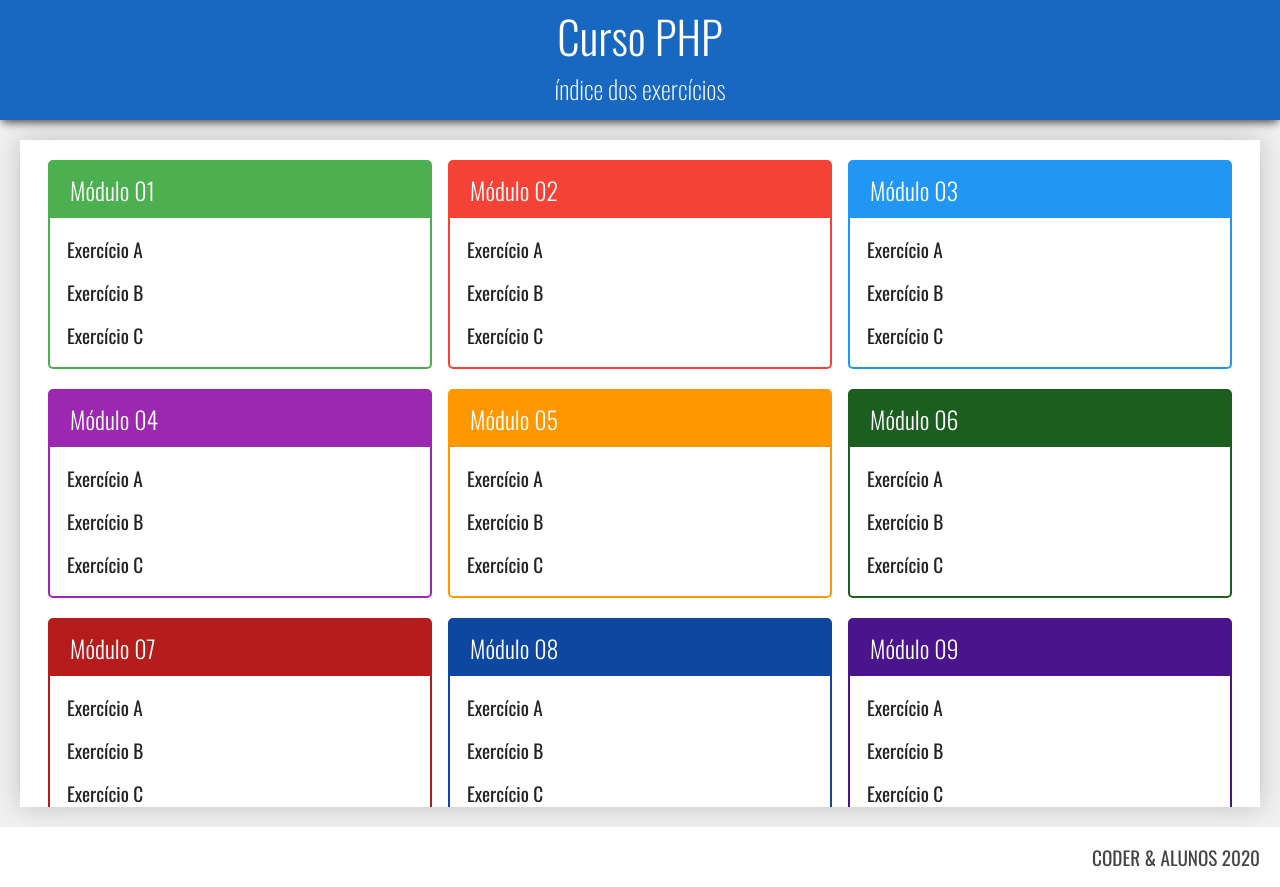
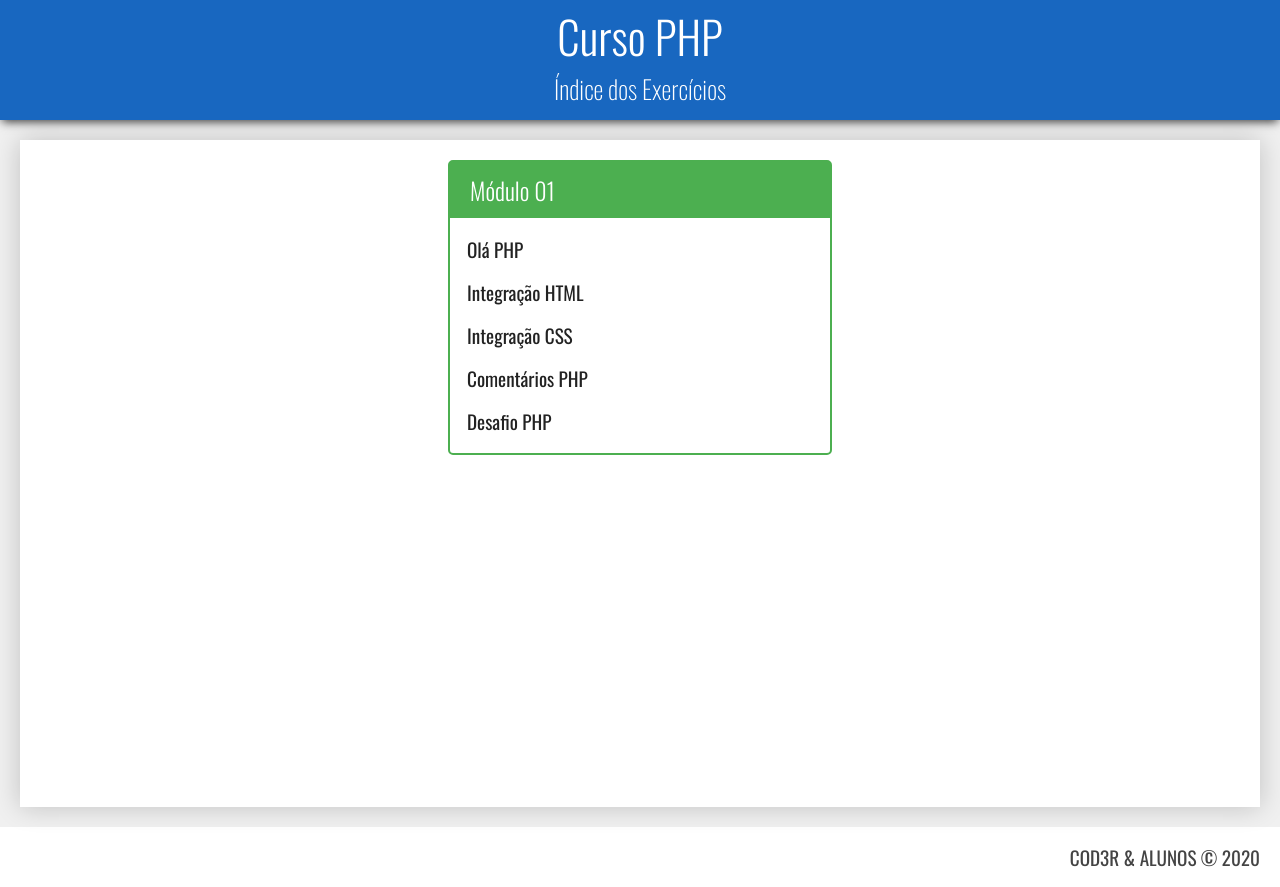
Before and after one commit to GabrielMBoeira/cod3r_php, a PHP site: page / in a window 1280 px wide. Run offline with PHP 8.4, Linux system fonts and the light colour scheme.

Commit message:
adicionando arquivos

```diff
--- a/index.php
+++ b/index.php
@@ -1,15 +1,15 @@
 <!DOCTYPE html>
-<html lang="pt">
+<html lang="en">
 <head>
     <meta charset="UTF-8">
+    <link href="https://fonts.googleapis.com/css?family=Oswald:200,300,400,500,600,700" rel="stylesheet">
+    <link rel="stylesheet" href="recursos/css/estilo.css">
     <title>Curso PHP</title>
-    <link href="https://fonts.googleapis.com/css?family=Oswald:200,300,400,500,600,700&display=swap" rel="stylesheet">
-    <link rel="stylesheet" href="recursos/css/estilo.css">
 </head>
 <body>
     <header class="cabecalho">
         <h1>Curso PHP</h1>
-        <H2>índice dos exercícios</H2>
+        <h2>Índice dos Exercícios</h2>
     </header>
     <main class="principal">
         <div class="conteudo">
@@ -17,78 +17,18 @@
                 <div class="modulo verde">
                     <h3>Módulo 01</h3>
                     <ul>
-                        <li><a href="exercicio.php">Exercício A</a></li>
-                        <li><a href="#">Exercício B</a></li>
-                        <li><a href="#">Exercício C</a></li>
-                    </ul>
-                </div>
-                <div class="modulo vermelho">
-                    <h3>Módulo 02</h3>
-                    <ul>
-                        <li><a href="#">Exercício A</a></li>
-                        <li><a href="#">Exercício B</a></li>
-                        <li><a href="#">Exercício C</a></li>
-                    </ul>
-                </div>
-                <div class="modulo azul">
-                    <h3>Módulo 03</h3>
-                    <ul>
-                        <li><a href="#">Exercício A</a></li>
-                        <li><a href="#">Exercício B</a></li>
-                        <li><a href="#">Exercício C</a></li>
-                    </ul>
-                </div>
-                <div class="modulo roxo">
-                    <h3>Módulo 04</h3>
-                    <ul>
-                        <li><a href="#">Exercício A</a></li>
-                        <li><a href="#">Exercício B</a></li>
-                        <li><a href="#">Exercício C</a></li>
-                    </ul>
-                </div>
-                <div class="modulo laranja">
-                    <h3>Módulo 05</h3>
-                    <ul>
-                        <li><a href="#">Exercício A</a></li>
-                        <li><a href="#">Exercício B</a></li>
-                        <li><a href="#">Exercício C</a></li>
-                    </ul>
-                </div>
-                <div class="modulo verde-escuro">
-                    <h3>Módulo 06</h3>
-                    <ul>
-                        <li><a href="#">Exercício A</a></li>
-                        <li><a href="#">Exercício B</a></li>
-                        <li><a href="#">Exercício C</a></li>
-                    </ul>
-                </div>
-                <div class="modulo vermelho-escuro">
-                    <h3>Módulo 07</h3>
-                    <ul>
-                        <li><a href="#">Exercício A</a></li>
-                        <li><a href="#">Exercício B</a></li>
-                        <li><a href="#">Exercício C</a></li>
-                    </ul>
-                </div>
-                <div class="modulo azul-escuro">
-                    <h3>Módulo 08</h3>
-                    <ul>
-                        <li><a href="#">Exercício A</a></li>
-                        <li><a href="#">Exercício B</a></li>
-                        <li><a href="#">Exercício C</a></li>
-                    </ul>
-                </div>
-                <div class="modulo roxo-escuro">
-                    <h3>Módulo 09</h3>
-                    <ul>
-                        <li><a href="#">Exercício A</a></li>
-                        <li><a href="#">Exercício B</a></li>
-                        <li><a href="#">Exercício C</a></li>
+                        <li><a href="exercicio.php?dir=basico&file=ola">Olá PHP</a></li>
+                        <li><a href="exercicio.php?dir=basico&file=html">Integração HTML</a></li>
+                        <li><a href="exercicio.php?dir=basico&file=CSS">Integração CSS</a></li>
+                        <li><a href="exercicio.php?dir=basico&file=comentarios">Comentários PHP</a></li>
+                        <li><a href="exercicio.php?dir=basico&file=desafio">Desafio PHP</a></li>
                     </ul>
                 </div>
             </nav>
         </div>
     </main>
-    <footer class="rodape">CODER & ALUNOS <?= date('Y'); ?></footer>
+    <footer class="rodape">
+        COD3R & ALUNOS © <?= date('Y'); ?>
+    </footer>
 </body>
 </html>
--- a/recursos/css/estilo.css
+++ b/recursos/css/estilo.css
@@ -25,7 +25,7 @@ body {
     align-items: center;
     padding-bottom: 10px;
     z-index: 1;
-    box-shadow: 0px 4px 9px -2px rgba(0, 0, 0, 0.75);
+    box-shadow: 0px 4px 9px -2px rgba(0,0,0,0.75);
 }
 
 .cabecalho > h1 {
@@ -107,32 +107,32 @@ body {
 }
 
 .modulo > ul > li:hover {
-    background-color: rgb(189, 179, 179);
+    background-color: #EEE;
 }
 
-.modulo.verde { border: 2px solid #4CAF50;}
-.modulo.verde > h3 { background-color: #4CAF50;}
+.modulo.verde { border: 2px solid #4CAF50; }
+.modulo.verde > h3 { background-color: #4CAF50; }
 
-.modulo.vermelho { border: 2px solid #f44336;}
-.modulo.vermelho > h3 { background-color: #f44336;}
+.modulo.vermelho { border: 2px solid #F44336; }
+.modulo.vermelho > h3 { background-color: #F44336; }
 
-.modulo.azul { border: 2px solid #2196f3;}
-.modulo.azul > h3 { background-color: #2196f3;}
+.modulo.azul { border: 2px solid #2196F3; }
+.modulo.azul > h3 { background-color: #2196F3; }
 
-.modulo.roxo { border: 2px solid #9c27b0;}
-.modulo.roxo > h3 { background-color: #9c27b0;}
+.modulo.roxo { border: 2px solid #9C27B0; }
+.modulo.roxo > h3 { background-color: #9C27B0; }
 
-.modulo.laranja { border: 2px solid #ff9800;}
-.modulo.laranja > h3 { background-color: #ff9800;}
+.modulo.laranja { border: 2px solid #FF9800; }
+.modulo.laranja > h3 { background-color: #FF9800; }
 
-.modulo.verde-escuro { border: 2px solid #1b5e20;}
-.modulo.verde-escuro > h3 { background-color: #1b5e20;}
+.modulo.verde-escuro { border: 2px solid #1B5E20; }
+.modulo.verde-escuro > h3 { background-color: #1B5E20; }
 
-.modulo.vermelho-escuro { border: 2px solid #b71c1c;}
-.modulo.vermelho-escuro > h3 { background-color: #b71c1c;}
+.modulo.vermelho-escuro { border: 2px solid #B71C1C; }
+.modulo.vermelho-escuro > h3 { background-color: #B71C1C; }
 
-.modulo.azul-escuro { border: 2px solid #0d47a1;}
-.modulo.azul-escuro > h3 { background-color: #0d47a1;}
+.modulo.azul-escuro { border: 2px solid #0D47A1; }
+.modulo.azul-escuro > h3 { background-color: #0D47A1; }
 
-.modulo.roxo-escuro { border: 2px solid #4a148c;}
-.modulo.roxo-escuro > h3 { background-color: #4a148c;}
+.modulo.roxo-escuro { border: 2px solid #4A148C; }
+.modulo.roxo-escuro > h3 { background-color: #4A148C; }
```
Also changed, not shown: basico/comentarios.php (added, +19 -0 lines), basico/css.php (added, +40 -0 lines), basico/desafio.php (added, +7 -0 lines), basico/html.php (added, +16 -0 lines), basico/ola.php (added, +16 -0 lines), exercicio.php (+11 -7 lines), recursos/css/exercicio.css (+15 -3 lines).
